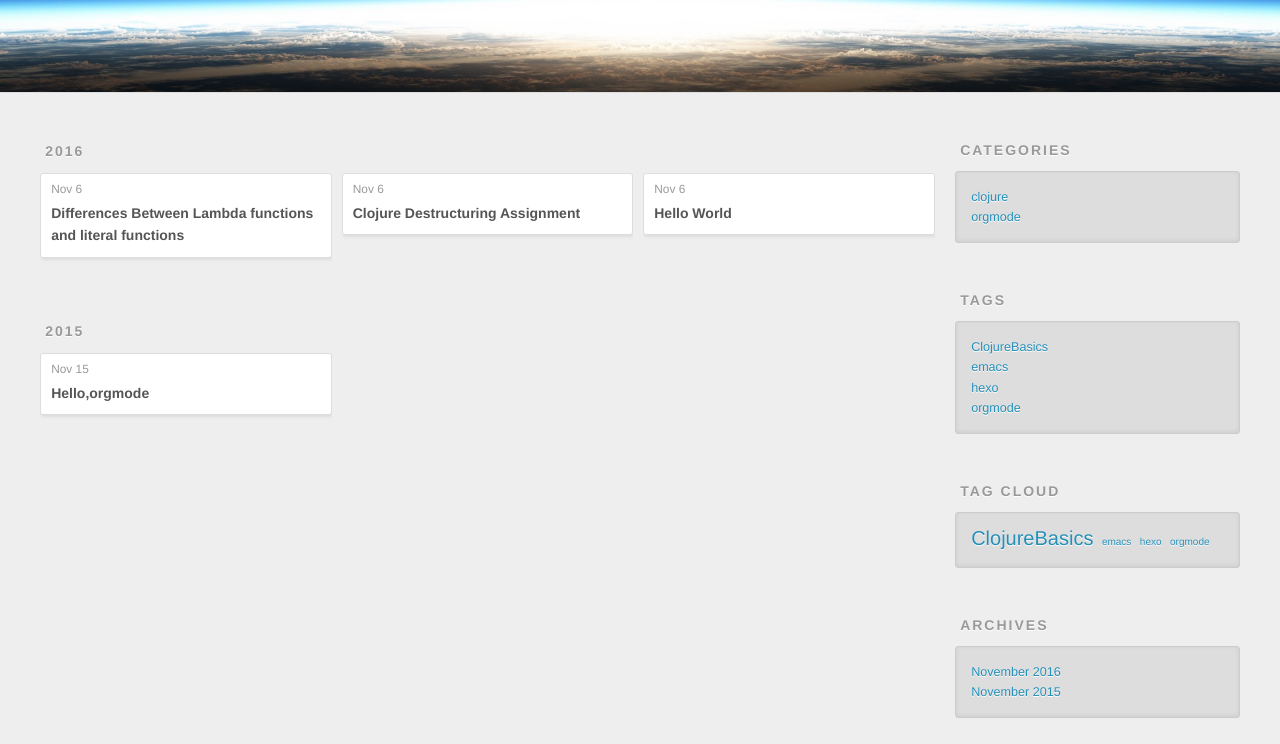
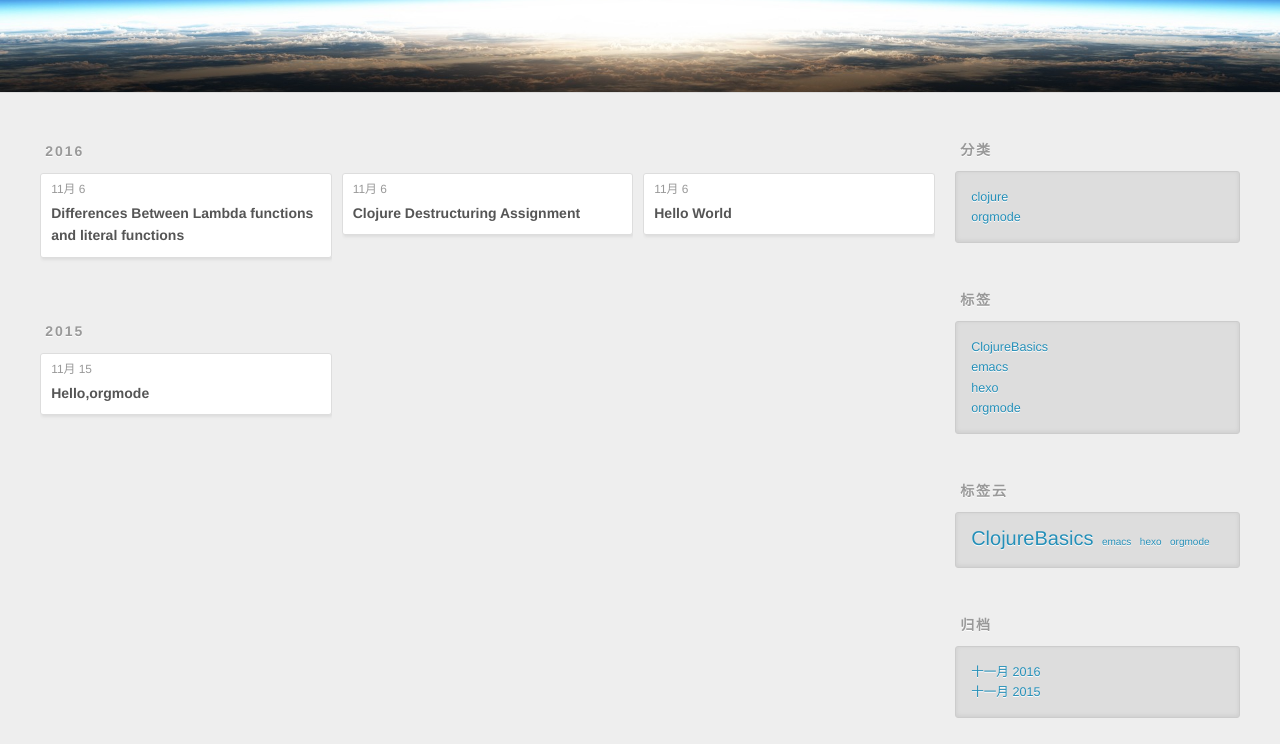
Before and after one commit to cmal/cmal.github.io, a plain HTML site: page archives/index.html in a window 1280 px wide. Shown: the part 208-952 px from the top of the page. Drawn offline with nearby package versions, Linux system fonts and the light colour scheme.

Commit message:
Site updated: 2016-11-07 00:14:57

```diff
--- a/archives/index.html
+++ b/archives/index.html
@@ -3,7 +3,7 @@
 <head>
   <meta charset="utf-8">
 
-  <title>Archives | Learning Clojure</title>
+  <title>归档 | Learning Clojure</title>
   <meta name="viewport" content="width=device-width, initial-scale=1, maximum-scale=1">
   <meta property="og:type" content="website">
 <meta property="og:title" content="Learning Clojure">
@@ -54,7 +54,7 @@
 
           <a id="nav-rss-link" class="nav-icon" href="/atom.xml" title="RSS Feed"></a>
 
-        <a id="nav-search-btn" class="nav-icon" title="Search"></a>
+        <a id="nav-search-btn" class="nav-icon" title="搜索"></a>
       </nav>
       <div id="search-form-wrap">
         <form action="//google.com/search" method="get" accept-charset="UTF-8" class="search-form"><input type="search" name="q" results="0" class="search-form-input" placeholder="Search"><button type="submit" class="search-form-submit">&#xF002;</button><input type="hidden" name="sitesearch" value="http://cmal.github.io"></form>
@@ -80,7 +80,7 @@
   <div class="archive-article-inner">
     <header class="archive-article-header">
       <a href="/2016/11/06/lambda-vs-literal-fn/" class="archive-article-date">
-  <time datetime="2016-11-06T15:00:00.000Z" itemprop="datePublished">Nov 6</time>
+  <time datetime="2016-11-06T15:00:00.000Z" itemprop="datePublished">11月 6</time>
 </a>
 
 
@@ -99,7 +99,7 @@
   <div class="archive-article-inner">
     <header class="archive-article-header">
       <a href="/2016/11/06/destructuring-assignment/" class="archive-article-date">
-  <time datetime="2016-11-06T14:00:00.000Z" itemprop="datePublished">Nov 6</time>
+  <time datetime="2016-11-06T14:00:00.000Z" itemprop="datePublished">11月 6</time>
 </a>
 
 
@@ -118,7 +118,7 @@
   <div class="archive-article-inner">
     <header class="archive-article-header">
       <a href="/2016/11/06/hello-world/" class="archive-article-date">
-  <time datetime="2016-11-06T12:45:56.000Z" itemprop="datePublished">Nov 6</time>
+  <time datetime="2016-11-06T12:45:56.000Z" itemprop="datePublished">11月 6</time>
 </a>
 
 
@@ -147,7 +147,7 @@
   <div class="archive-article-inner">
     <header class="archive-article-header">
       <a href="/2015/11/15/hello-world/" class="archive-article-date">
-  <time datetime="2015-11-15T09:00:00.000Z" itemprop="datePublished">Nov 15</time>
+  <time datetime="2015-11-15T09:00:00.000Z" itemprop="datePublished">11月 15</time>
 </a>
 
 
@@ -170,7 +170,7 @@
 
 
   <div class="widget-wrap">
-    <h3 class="widget-title">Categories</h3>
+    <h3 class="widget-title">分类</h3>
     <div class="widget">
       <ul class="category-list"><li class="category-list-item"><a class="category-list-link" href="/categories/clojure/">clojure</a></li><li class="category-list-item"><a class="category-list-link" href="/categories/orgmode/">orgmode</a></li></ul>
     </div>
@@ -180,7 +180,7 @@
 
 
   <div class="widget-wrap">
-    <h3 class="widget-title">Tags</h3>
+    <h3 class="widget-title">标签</h3>
     <div class="widget">
       <ul class="tag-list"><li class="tag-list-item"><a class="tag-list-link" href="/tags/ClojureBasics/">ClojureBasics</a></li><li class="tag-list-item"><a class="tag-list-link" href="/tags/emacs/">emacs</a></li><li class="tag-list-item"><a class="tag-list-link" href="/tags/hexo/">hexo</a></li><li class="tag-list-item"><a class="tag-list-link" href="/tags/orgmode/">orgmode</a></li></ul>
     </div>
@@ -190,7 +190,7 @@
 
 
   <div class="widget-wrap">
-    <h3 class="widget-title">Tag Cloud</h3>
+    <h3 class="widget-title">标签云</h3>
     <div class="widget tagcloud">
       <a href="/tags/ClojureBasics/" style="font-size: 20px;">ClojureBasics</a> <a href="/tags/emacs/" style="font-size: 10px;">emacs</a> <a href="/tags/hexo/" style="font-size: 10px;">hexo</a> <a href="/tags/orgmode/" style="font-size: 10px;">orgmode</a>
     </div>
@@ -199,9 +199,9 @@
 
 
   <div class="widget-wrap">
-    <h3 class="widget-title">Archives</h3>
+    <h3 class="widget-title">归档</h3>
     <div class="widget">
-      <ul class="archive-list"><li class="archive-list-item"><a class="archive-list-link" href="/archives/2016/11/">November 2016</a></li><li class="archive-list-item"><a class="archive-list-link" href="/archives/2015/11/">November 2015</a></li></ul>
+      <ul class="archive-list"><li class="archive-list-item"><a class="archive-list-link" href="/archives/2016/11/">十一月 2016</a></li><li class="archive-list-item"><a class="archive-list-link" href="/archives/2015/11/">十一月 2015</a></li></ul>
     </div>
   </div>
 
@@ -209,7 +209,7 @@
 
 
   <div class="widget-wrap">
-    <h3 class="widget-title">Recent Posts</h3>
+    <h3 class="widget-title">最新文章</h3>
     <div class="widget">
       <ul>
 
```
Also changed, not shown: 2015/11/15/hello-world/index.html (+8 -8 lines), 2016/11/06/destructuring-assignment/index.html (+8 -8 lines), 2016/11/06/hello-world/index.html (+8 -8 lines), 2016/11/06/lambda-vs-literal-fn/index.html (+8 -8 lines), archives/2015/11/index.html (+9 -9 lines), archives/2015/index.html (+9 -9 lines), archives/2016/11/index.html (+11 -11 lines), archives/2016/index.html (+11 -11 lines), categories/clojure/index.html (+9 -9 lines), categories/orgmode/index.html (+8 -8 lines), index.html (+11 -11 lines), tags/ClojureBasics/index.html (+9 -9 lines), tags/emacs/index.html (+8 -8 lines), tags/hexo/index.html (+8 -8 lines), 1 more files.
